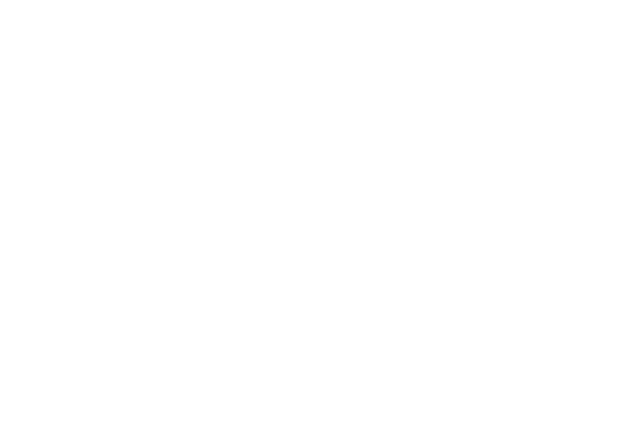
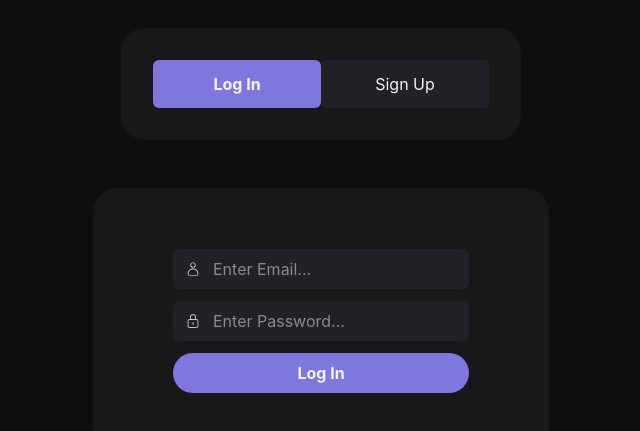
Before and after one commit to krisha-gabda/studywise, a React (Vite) app in the folder frontend/: page /auth in a window 1280 px wide. Before the commit this address had no page. Shown: the part 159-590 px from the top of the page, without its empty margins (319-959 px from the left). Built offline with nearby package versions, Linux system fonts and the light colour scheme; no server answers.

Commit message:
Finished the login page and the register page layout.

```diff
--- a/frontend/package.json
+++ b/frontend/package.json
@@ -13,6 +13,7 @@
     "@tailwindcss/vite": "^4.3.0",
     "react": "^19.2.6",
     "react-dom": "^19.2.6",
+    "react-icons": "^5.6.0",
     "react-router-dom": "^7.17.0",
     "tailwindcss": "^4.3.0",
     "zustand": "^5.0.14"
--- a/frontend/src/App.tsx
+++ b/frontend/src/App.tsx
@@ -1,11 +1,13 @@
 import {BrowserRouter as Router, Routes, Route} from "react-router-dom"
 import Landing from "./pages/Landing"
+import Auth from "./pages/Auth"
 
 export default function App() {
   return(
     <Router>
       <Routes>
         <Route path='/' element={<Landing />} />
+        <Route path='/auth' element={<Auth />} />
       </Routes>
     </Router>
   )
--- /dev/null
+++ b/frontend/src/components/shared/ProtectedRoute.tsx
@@ -0,0 +1,27 @@
+import type { ReactNode } from "react";
+import { useAuthStore } from "../../store/authStore";
+import { Navigate } from "react-router-dom";
+
+interface ProtectedRouteProps {
+    children: ReactNode
+}
+
+export default function ProtectedRoute({ children }: ProtectedRouteProps) {
+    const user = useAuthStore((state) => state.user)
+    const isLoading = useAuthStore((state) => state.isLoading)
+
+    if (isLoading) {
+        return(
+            <div>
+                <p>Loading</p>
+            </div>
+        )
+    }
+
+    if (!user) {
+        return <Navigate to="/auth" replace />
+    }
+
+    return <>{children}</>
+
+}
--- /dev/null
+++ b/frontend/src/pages/Auth.tsx
@@ -0,0 +1,152 @@
+import { useState } from "react";
+import { CiLock, CiUser } from "react-icons/ci";
+import { login } from "../api/auth";
+import { useNavigate } from "react-router-dom";
+import { useAuthStore } from "../store/authStore";
+import { APIError } from "../api/client";
+
+export default function Auth() {
+
+    const [ mode, setMode ] = useState<'login' | 'register'>('login');
+    const [ formData, setFormData ] = useState({
+        email: "",
+        password: ""
+    });
+    const [ error, setError ] = useState<String | null>(null);
+    const [ isSubmitting, setIsSubmitting ] = useState(false);
+
+    const storeLogin = useAuthStore((state) => state.login)
+
+    const navigate = useNavigate();
+
+    const handleChange = (e: any) => {
+        setFormData({
+            ...formData,
+            [e.target.name]: e.target.value
+        })
+    }
+
+    const handleSubmit = async(e: any) => {
+        e.preventDefault();
+        setError(null);
+        setIsSubmitting(true);
+
+        try {
+            const response = await login(formData);
+            storeLogin(response.access_token, response.user);
+            navigate('/');
+        } catch (err) {
+            if (err instanceof APIError) {
+                setError(err.message);
+            } else {
+                setError('Something went wrong. Please try again.');
+            }
+        } finally {
+            setIsSubmitting(false);
+        }
+    }
+
+    return(
+        <div className="bg-page-bg h-screen text-center flex flex-col justify-center items-center">
+
+            <div className=" justify-center relative flex items-center w-100 rounded-3xl mb-12 bg-card-bg py-8 px-0 ">
+                <button
+                    onClick={() => setMode('login')}
+                    type='button'
+                    className={`text-primary-text rounded-md px-4 py-3 w-42 transition-all duration-200 ${
+                        mode === 'login' ? 'bg-primary font-bold' : 'bg-elevated-bg'
+                    }`}
+                >
+                    Log In
+                </button>
+
+
+                <button
+                    onClick={()=> setMode('register')}
+                    type="button"
+                    className={`text-primary-text rounded-md px-4 py-3 w-42 transition-all duration-200 ${
+                        mode === 'register' ? 'bg-primary font-bold' : 'bg-elevated-bg'
+                    }`}
+                >
+                    Sign Up
+                </button>
+            </div>
+
+            {mode === 'login' &&(
+            <div className="bg-card-bg p-20 rounded-3xl h-1/3 flex items-center justify-center" id='login'>
+
+                <form onSubmit={handleSubmit}>
+                    <div className="relative flex items-center pb-3">
+                        <CiUser className="absolute left-3 text-primary-text" />
+                        <input
+                            onChange={handleChange}
+                            value={formData.email}
+                            name='email'
+                            className="w-full text-primary-text bg-elevated-bg p-2 pl-10 rounded-md"
+                            id='email'
+                            placeholder='Enter Email...'
+                            type='email'
+                        />
+                    </div>
+
+                    <div className="relative flex items-center pb-3">
+                        <CiLock className="absolute left-3 text-primary-text" />
+                        <input
+                            onChange={handleChange}
+                            value={formData.password}
+                            name='password'
+                            className="w-full text-primary-text bg-elevated-bg p-2 pl-10 rounded-md"
+                            id='password'
+                            placeholder='Enter Password...'
+                            type='password'
+                        />
+                    </div>
+
+                    <button className="bg-primary text-primary-text font-bold hover:bg-primary-hover p-2 pl-8 pr-8  w-full rounded-4xl cursor-pointer transition-colors" type='submit'>Log In</button>
+
+                </form>
+            </div>)}
+
+            {mode === 'register' &&(
+            <div className="bg-card-bg p-20 rounded-3xl h-1/3 flex items-center justify-center" id='register'>
+
+                <form>
+                    <div className="relative flex items-center pb-3">
+                        <CiUser className="absolute left-3 text-primary-text" />
+                        <input
+                            className="w-full text-primary-text bg-elevated-bg p-2 pl-10 rounded-md"
+                            id='email'
+                            placeholder='Enter Email...'
+                            type='email'
+                        />
+                    </div>
+
+                    <div className="relative flex items-center pb-3">
+                        <CiLock className="absolute left-3 text-primary-text" />
+                        <input
+                            className="w-full text-primary-text bg-elevated-bg p-2 pl-10 rounded-md"
+                            id='password'
+                            placeholder='Enter Password...'
+                            type='password'
+                        />
+                    </div>
+
+                    <div className="relative flex items-center pb-3">
+                        <CiLock className="absolute left-3 text-primary-text" />
+                        <input
+                            className="w-full text-primary-text bg-elevated-bg p-2 pl-10 rounded-md"
+                            id='password'
+                            placeholder='ReEnter Password...'
+                            type='password'
+                        />
+                    </div>
+
+                    <button className="bg-primary text-primary-text font-bold hover:bg-primary-hover p-2 pl-8 pr-8  w-full rounded-4xl cursor-pointer transition-colors" type='submit'>Sign Up</button>
+
+                </form>
+            </div>)}
+
+        </div>
+    )
+
+}
--- a/frontend/src/store/authStore.ts
+++ b/frontend/src/store/authStore.ts
@@ -6,7 +6,7 @@
     user: User,
     token: string,
     isLoading: boolean,
-    login: () => void,
+    login: (token: string, user: User) => void,
     logout: () => void,
     initialize: () => void
 };
@@ -20,7 +20,7 @@
     token: '',
     isLoading: true,
 
-    login: () => {
+    login: (token: string, user: User) => {
         set((state) => ({ token: state.token}));
         set((state) => ({ user: state.user}));
     },
```
Also changed, not shown: 1 other file (tests, documents, lock files or other folders).
